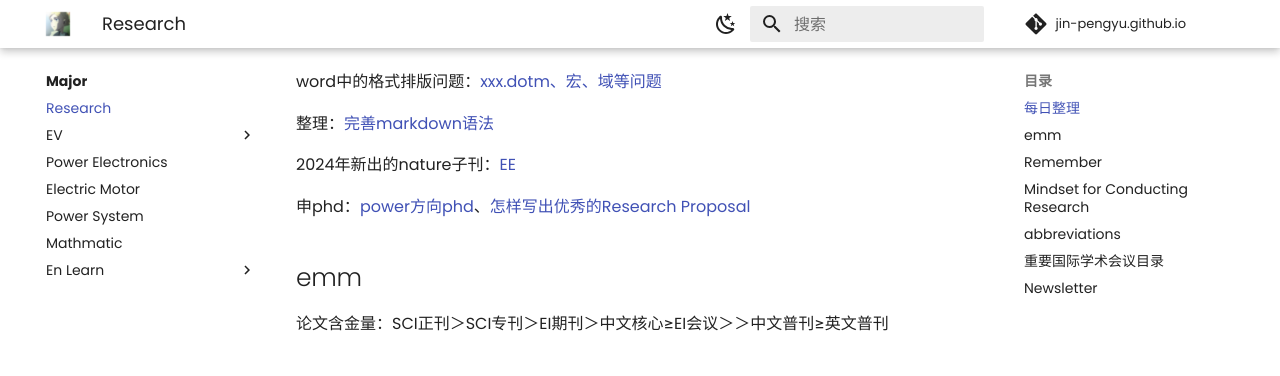
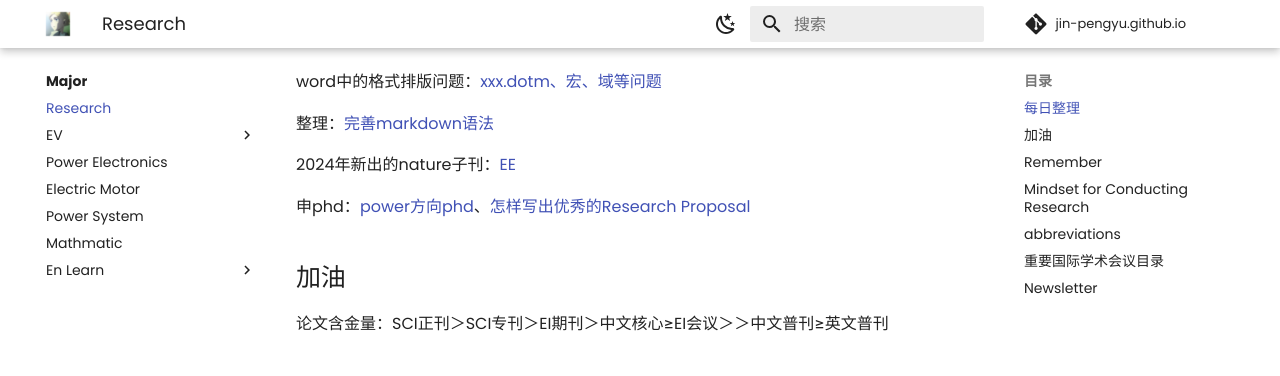
Before and after one commit to Pengyu-Jin/Pengyu-Jin.github.io, an MkDocs documentation site: the page built from docs/major/research/research.md, in a window 1280 px wide and 900 px high, scrolled down 726 px. Shown: the top 376 px of the window. Built offline with MkDocs 1.6.1 and Material for MkDocs 9.7.7, drawn with Linux system fonts in a browser that asks for light colours; emoji names are drawn with the system emoji font; comment, search, counter and statistics services are not loaded.

Commit message:
research +

```diff
--- a/docs/major/research/research.md
+++ b/docs/major/research/research.md
@@ -27,7 +27,7 @@ word中的格式排版问题：[xxx.dotm、宏、域等问题](https://shuiyuan.
 
 申phd：[power方向phd](https://www.zhihu.com/question/53550296){:target="_blank"}、[怎样写出优秀的Research Proposal](https://www.zhihu.com/question/23695058){:target="_blank}
 
-## emm
+## 加油
 
 论文含金量：SCI正刊＞SCI专刊＞EI期刊＞中文核心≥EI会议＞＞中文普刊≥英文普刊
 
```
